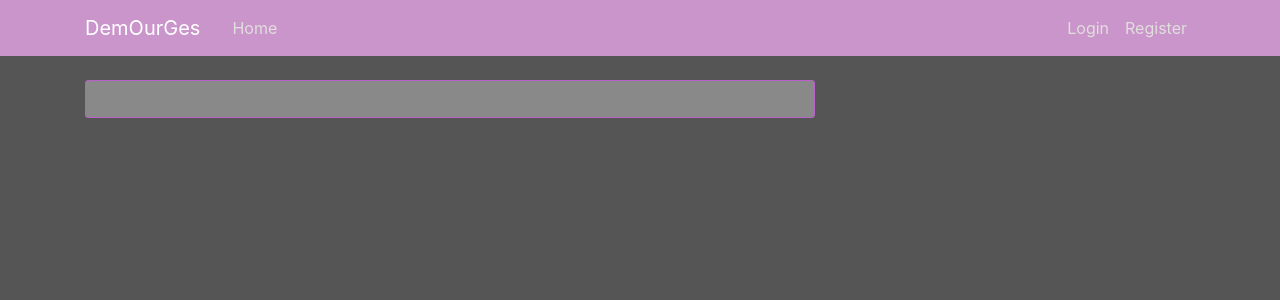
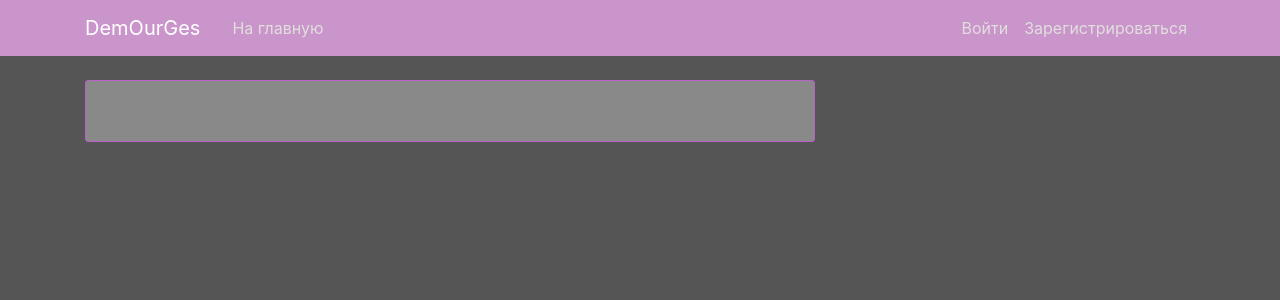
Before and after one commit to ASteffsen/Kursach, a Python web app: template app/templates/character.html in a window 1280 px wide. Shown: the top 300 px of the page. Run offline with Jinja, Linux system fonts and the light colour scheme; the template is opened without the code that fills it, so the values that code supplies are empty; some libraries are stand-ins or nearby versions.

Commit message:
Версия 1

```diff
--- a/app/templates/account.html
+++ b/app/templates/account.html
@@ -13,7 +13,7 @@
         <form method="POST" action="" enctype="multipart/form-data">
             {{ form.hidden_tag() }}
             <fieldset class="form-group">
-                <legend class="border-bottom mb-4">Account Info</legend>
+                <legend class="border-bottom mb-4">Информация</legend>
                 <div class="form-group">
                     {{ form.username.label(class="form-control-label") }}
 
--- a/app/templates/character.html
+++ b/app/templates/character.html
@@ -9,21 +9,21 @@
           </button>
           <div class="collapse navbar-collapse" id="navbarToggle">
             <div class="navbar-nav mr-auto">
-              <a class="nav-item nav-link" href="{{ url_for('home') }}">Home</a>
+              <a class="nav-item nav-link" href="{{ url_for('home') }}">На главную</a>
             </div>
             <!-- Navbar Right Side -->
             <div class="navbar-nav">
               {% if current_user.is_authenticated %}
                   {% if character.author == current_user %}
                     <div>
-                        <a class="nav-item nav-link" href="{{ url_for('new_post', history_id=character.story.id,  character_id=character.id) }}">New Post</a>
+                        <a class="nav-item nav-link" href="{{ url_for('new_post', history_id=character.story.id,  character_id=character.id) }}">Новый пост</a>
                     </div>
         {% endif %}
-                  <a class="nav-item nav-link" href="{{ url_for('account') }}">Account</a>
-                  <a class="nav-item nav-link" href="{{ url_for('logout') }}">Logout</a>
+                  <a class="nav-item nav-link" href="{{ url_for('user', user_id=current_user.id) }}">Мой аккаунт</a>
+                  <a class="nav-item nav-link" href="{{ url_for('logout') }}">Выйти</a>
               {% else %}
-                <a class="nav-item nav-link" href="{{ url_for('login') }}">Login</a>
-                <a class="nav-item nav-link" href="{{ url_for('register') }}">Register</a>
+                <a class="nav-item nav-link" href="{{ url_for('login') }}">Войти</a>
+                <a class="nav-item nav-link" href="{{ url_for('register') }}">Зарегистрироваться</a>
               {% endif %}
             </div>
           </div>
@@ -33,6 +33,7 @@
     <div class="content-section">
         <div class="media">
             <div class="media-body">
+                <a class="mr-2" href="{{ url_for('history', history_id=character.story.id) }}">{{ character.story.title }}</a>
                 <h2 class="account-heading">{{ character.name }}</h2>
                 <p class="text-secondary">{{ character.info }}</p>
             </div>
--- a/app/templates/layout.html
+++ b/app/templates/layout.html
@@ -26,13 +26,12 @@
           </button>
           <div class="collapse navbar-collapse" id="navbarToggle">
             <div class="navbar-nav mr-auto">
-              <a class="nav-item nav-link" href="{{ url_for('home') }}">Home</a>
+              <a class="nav-item nav-link" href="{{ url_for('home') }}">На главную</a>
             </div>
             <!-- Navbar Right Side -->
             <div class="navbar-nav">
               {% if current_user.is_authenticated %}
                   <a class="nav-item nav-link" href="{{ url_for('user', user_id=current_user.id) }}">Мой аккаунт</a>
-                  <a class="nav-item nav-link" href="{{ url_for('account') }}">Изменить аккаунт</a>
                 <a class="nav-item nav-link" href="{{ url_for('logout') }}">Выйти</a>
               {% else %}
                 <a class="nav-item nav-link" href="{{ url_for('login') }}">Войти</a>
--- a/app/templates/post.html
+++ b/app/templates/post.html
@@ -6,9 +6,12 @@
       <div class="article-metadata">
         <a class="mr-2" href="#">{{ post.author.username }}</a>
         <small class="text-muted">{{ post.date_posted.strftime('%Y-%m-%d') }}</small>
+
       </div>
       <h2 class="article-title">{{ post.title }}</h2>
       <p class="article-content">{{ post.content }}</p>
+        <a class="mr-2" href="{{ url_for('history', history_id=post.story.id ) }}">{{ post.story.title }}</a>
+        <a class="mr-2" href="{{ url_for('character', history_id=post.story.id, character_id=post.char.id ) }}">{{ post.char.name }}</a>
     </div>
   </article>
   <!-- Modal -->
--- a/app/templates/user.html
+++ b/app/templates/user.html
@@ -11,7 +11,7 @@
           </button>
           <div class="collapse navbar-collapse" id="navbarToggle">
             <div class="navbar-nav mr-auto">
-              <a class="nav-item nav-link" href="{{ url_for('home') }}">Home</a>
+              <a class="nav-item nav-link" href="{{ url_for('home') }}">На главную</a>
             </div>
             <!-- Navbar Right Side -->
             <div class="navbar-nav">
@@ -20,7 +20,7 @@
                     <div>
                         <a class="nav-item nav-link" href="{{ url_for('new_history') }}">Новая история</a>
                     </div>
-        {% endif %}
+                  {% endif %}
                   <a class="nav-item nav-link" href="{{ url_for('account') }}">Изменить аккаунт</a>
                   <a class="nav-item nav-link" href="{{ url_for('logout') }}">Выйти</a>
               {% else %}
```
Also changed, not shown: app/templates/history.html (+6 -6 lines), app/site.db.
